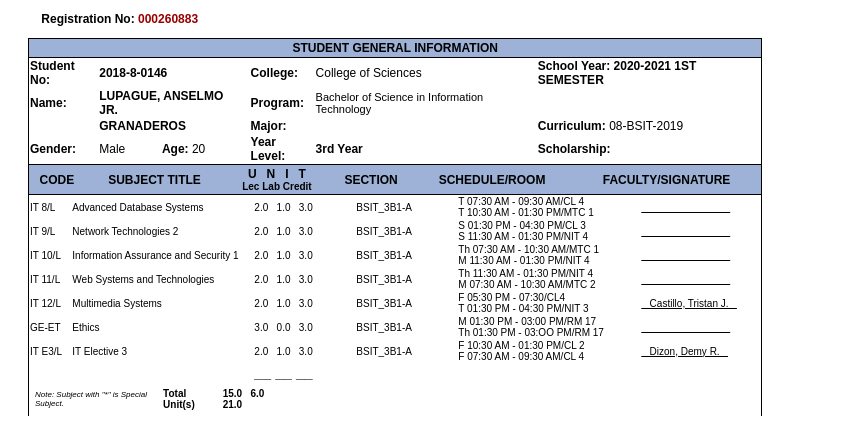
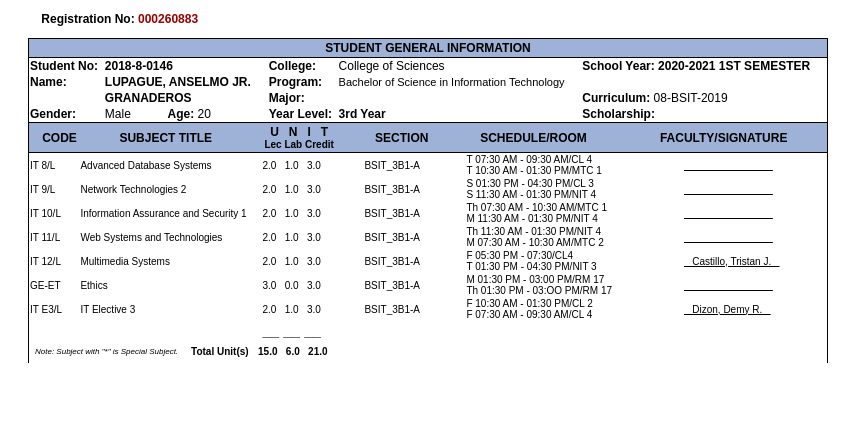
Before and after one commit to AnselmoLupague/COR-LabACT4, a plain HTML site: page index.html in a window 1280 px wide. Shown: the whole page, without its empty margins (0-863 px from the left). Drawn offline with Linux system fonts and the light colour scheme.

Commit message:
Update 0.0.3

```diff
--- a/index.html
+++ b/index.html
@@ -17,7 +17,7 @@
 }
 table {
         border-spacing: 5px;
-        width: 60%;
+        width: 800px;
         font-size: 12px;
 
 }
@@ -105,12 +105,12 @@ table {
 </table>
 <table id="t02";>
 <tr>
-<th rowspan="2">CODE</th>
-<th rowspan="2">SUBJECT TITLE</th>
-<th rowspan="2">U&nbsp;&nbsp;&nbsp;N&nbsp;&nbsp;&nbsp;I&nbsp;&nbsp;&nbsp;T<br><small>Lec&nbsp;Lab&nbsp;Credit</small></th>
-<th rowspan="2">SECTION</th>
-<th rowspan="2">SCHEDULE/ROOM</th>
-<th rowspan="2">FACULTY/SIGNATURE</th>
+<th>CODE</th>
+<th>SUBJECT TITLE</th>
+<th>U&nbsp;&nbsp;&nbsp;N&nbsp;&nbsp;&nbsp;I&nbsp;&nbsp;&nbsp;T<br><small>Lec&nbsp;Lab&nbsp;Credit</small></th>
+<th>SECTION</th>
+<th>SCHEDULE/ROOM</th>
+<th>FACULTY/SIGNATURE</th>
 </tr>
 </table>
 <table id="t03";>
```
